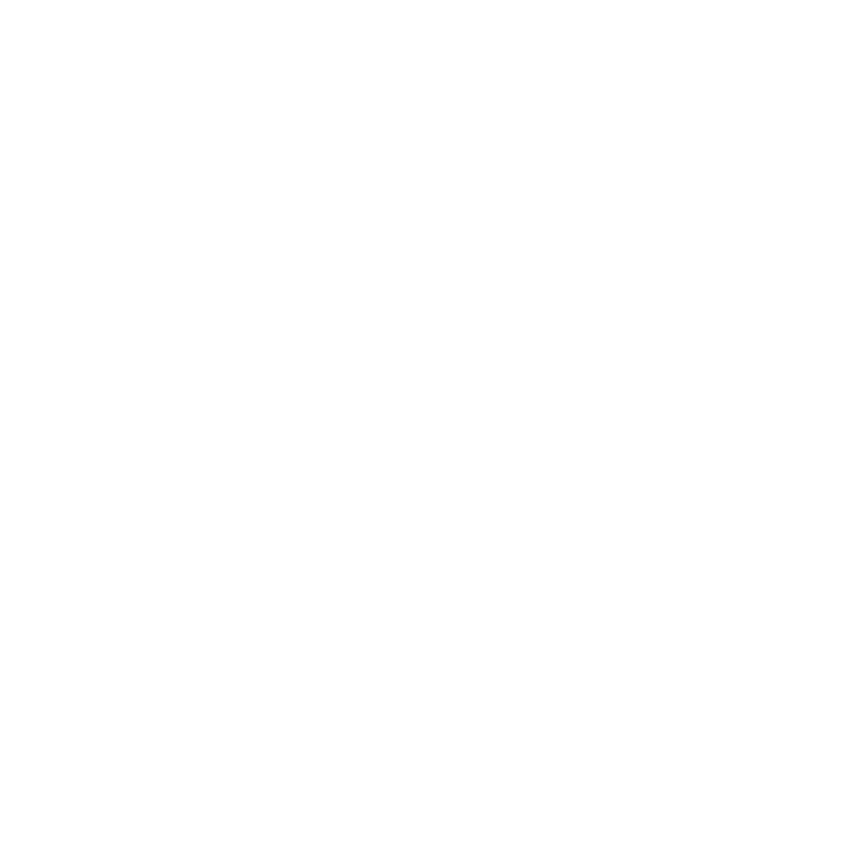
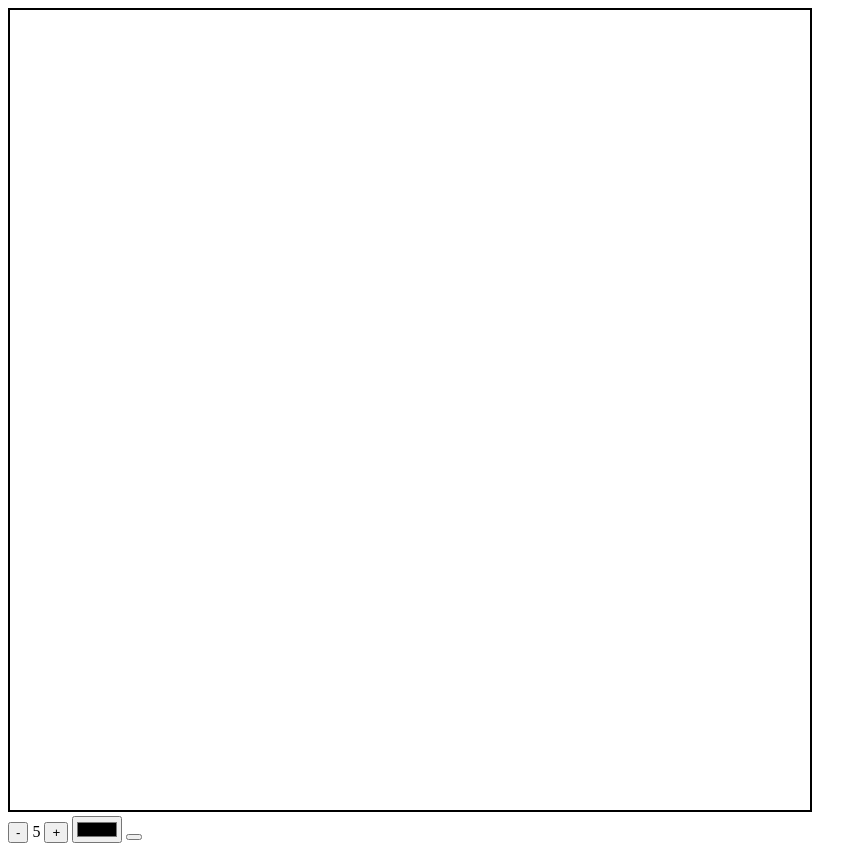
Before and after one commit to 200tristan/cs326-final-nineteen, a website: page src/client/scribblStudio.html in a window 1280 px wide. Shown: the whole page, without its empty margins (0-867 px from the left). Before the commit the page ends 800 px from the top, so only its background shows below. Drawn offline with Linux system fonts and the light colour scheme.

Commit message:
add canvas frontend

```diff
--- a/src/client/scribblStudio.html
+++ b/src/client/scribblStudio.html
@@ -3,8 +3,17 @@
     <head>
         <link rel="icon" href="demoAssets\LogoIcon.png" type="image/x-icon">
         <title>ScribblStudio</title>
+        <link rel="stylesheet" href="style.css" />
+        <script src="scribblStudio.js" defer></script>
     </head>
     <body>
-        <canvas id="canvas"></canvas>
+        <canvas id="canvas" width="800" height="800"></canvas>
+        <div class="toolbox">
+            <button id="decrease">-</button>
+            <span id="size">5</span>
+            <button id="increase">+</button>
+            <input type="color" id="color" />
+            <button id="clear"></button>
+        </div>
     </body>
 </html>
--- /dev/null
+++ b/src/style.css
@@ -0,0 +1,7 @@
+* {
+    box-sizing: border-box;
+}
+
+canvas {
+    border: 2px solid black;
+}
```
